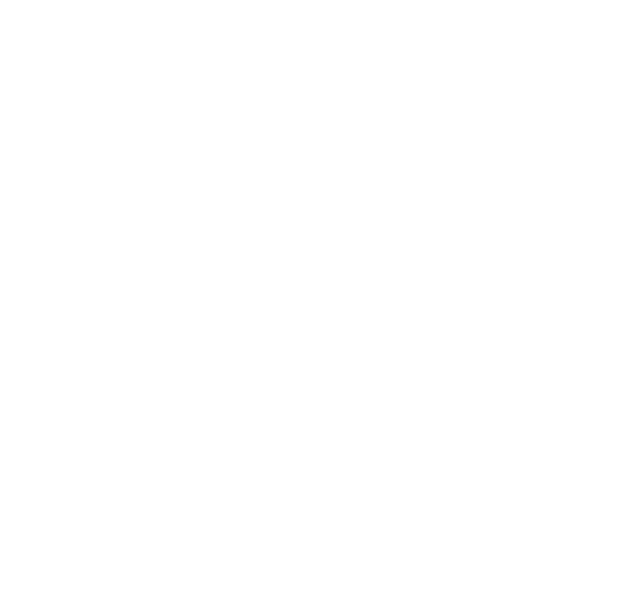
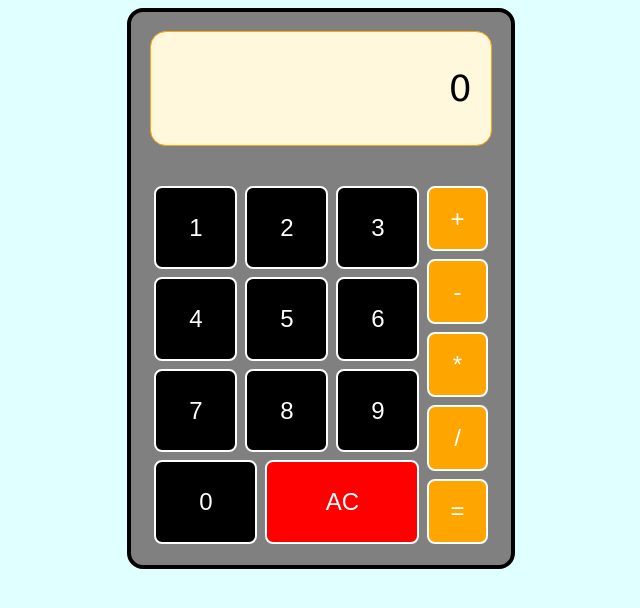
Before and after one commit to AprupKale/calculator, a plain HTML site: page index.html in a window 1280 px wide. Shown: the whole page, without its empty margins (319-959 px from the left). Drawn offline with Linux system fonts and the light colour scheme.

Commit message:
Edit style.css and index.html

```diff
--- a/index.html
+++ b/index.html
@@ -11,7 +11,41 @@
     </head>
 
     <body>
-
+        <div class="calculator">
+            <div class="display">
+                <p>0</p>
+            </div>
+            <div class="body">
+                <div class="digits">
+                    <div class="row">
+                        <button id="one">1</button>
+                        <button id="two">2</button>
+                        <button id="three">3</button>
+                    </div>
+                    <div class="row">
+                        <button id="four">4</button>
+                        <button id="five">5</button>
+                        <button id="six">6</button>
+                    </div>
+                    <div class="row">
+                        <button id="seven">7</button>
+                        <button id="eight">8</button>
+                        <button id="nine">9</button>
+                    </div>
+                    <div class="row">
+                        <button id="zero">0</button>
+                        <button id="clear">AC</button>
+                    </div>
+                </div>
+                <div class="functions">
+                    <button id="+">+</button>
+                    <button id="-">-</button>
+                    <button id="*">*</button>
+                    <button id="/">/</button>
+                    <button id="=">=</button>
+                </div>
+            </div>
+        </div>
     </body>
 
 </html>
--- a/style.css
+++ b/style.css
@@ -0,0 +1,95 @@
+body {
+    display: flex;
+    flex-direction: column;
+    align-items: center;
+    background-color: lightcyan;
+    font-size: 24px;
+    font-family: 'Lucida Sans', 'Lucida Sans Regular', 'Lucida Grande', 'Lucida Sans Unicode', Geneva, Verdana, sans-serif;
+}
+
+.calculator {
+    display: flex;
+    flex-direction: column;
+    align-items: center;
+    margin: 0;
+    width: 30%;
+    background-color: gray;
+    border: black solid 4px;
+    border-radius: 16px;
+}
+
+.display {
+    align-self: center;
+    text-align: right;
+    margin: 5% 5%;
+    padding: 0 5%;
+    box-sizing: border-box;
+    background-color: cornsilk ;
+    border: orange solid 1px;
+    border-radius: 16px;
+    width: 90%;
+    font-size: 36px;
+}
+
+.body {
+    display: flex;
+    margin: 0 5%;
+    flex: 1 1 400px;
+    width: 90%;
+    justify-content: center;
+}
+
+.digits {
+    display: flex;
+    flex-direction: column;
+    justify-content: space-between;
+    align-items: stretch;
+    width: 80%;
+    padding: 5% 0;
+    box-sizing: border-box;
+}
+
+.row {
+    flex: 0.3 0.3 30%;
+    display: flex;
+    align-items: stretch;
+    justify-content: space-between;
+}
+
+.row button {
+    width: 34%;
+    background-color: black;
+    color: white;
+}
+
+#zero {
+    width: 40%;
+}
+
+#clear {
+    width: 60%;
+    background-color: red;
+}
+
+.functions {
+    display: flex;
+    flex-direction: column;
+    justify-content: space-between;
+    align-items: stretch;
+    width: 20%;
+    padding: 5% 0;
+    box-sizing: border-box;
+}
+
+.functions button {
+    height: 20%;
+    background-color: orange;
+    color: white;
+}
+
+button {
+    font-size: 24px;
+    border: white solid 2px;
+    border-radius: 8px;
+    margin: 4px;
+}
```
